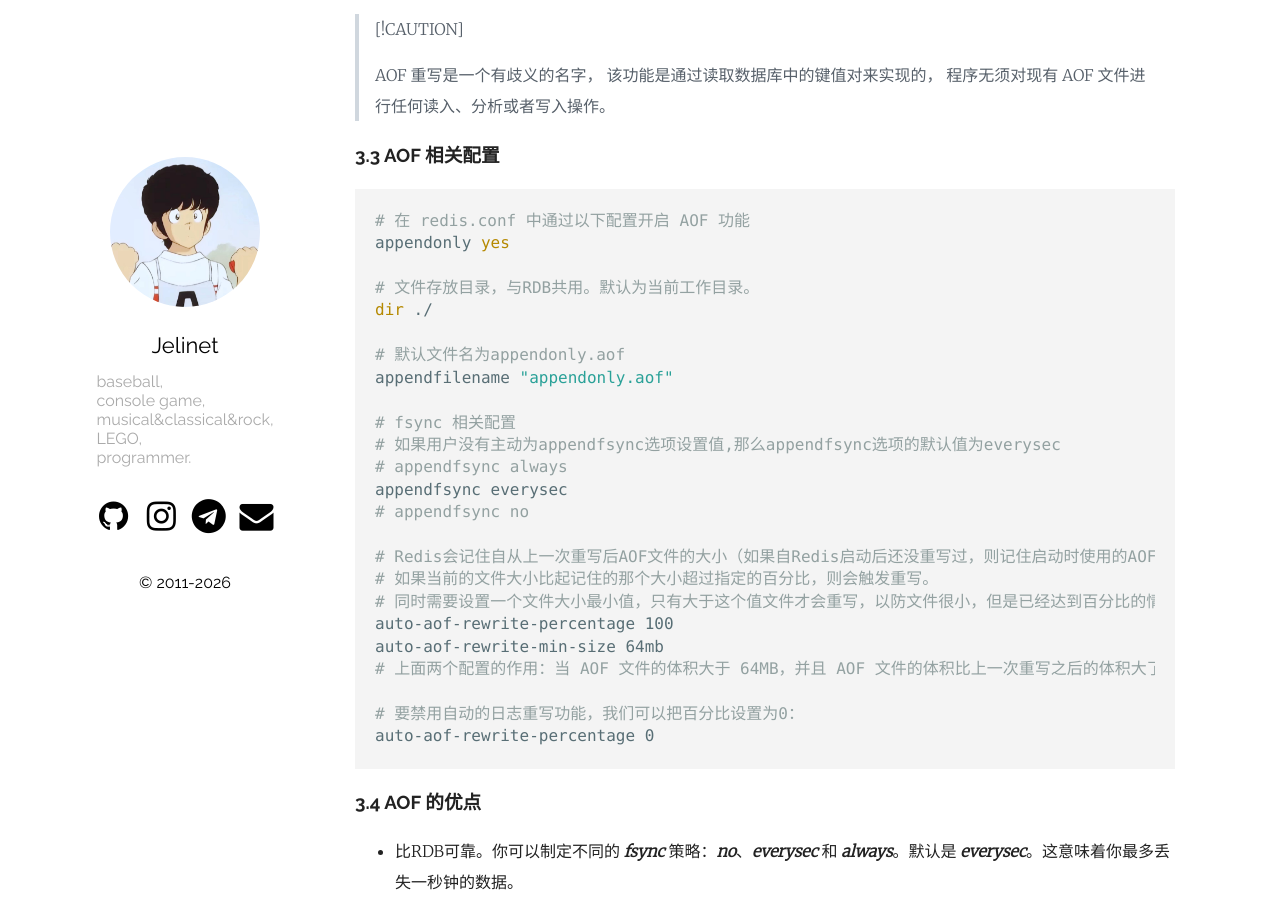
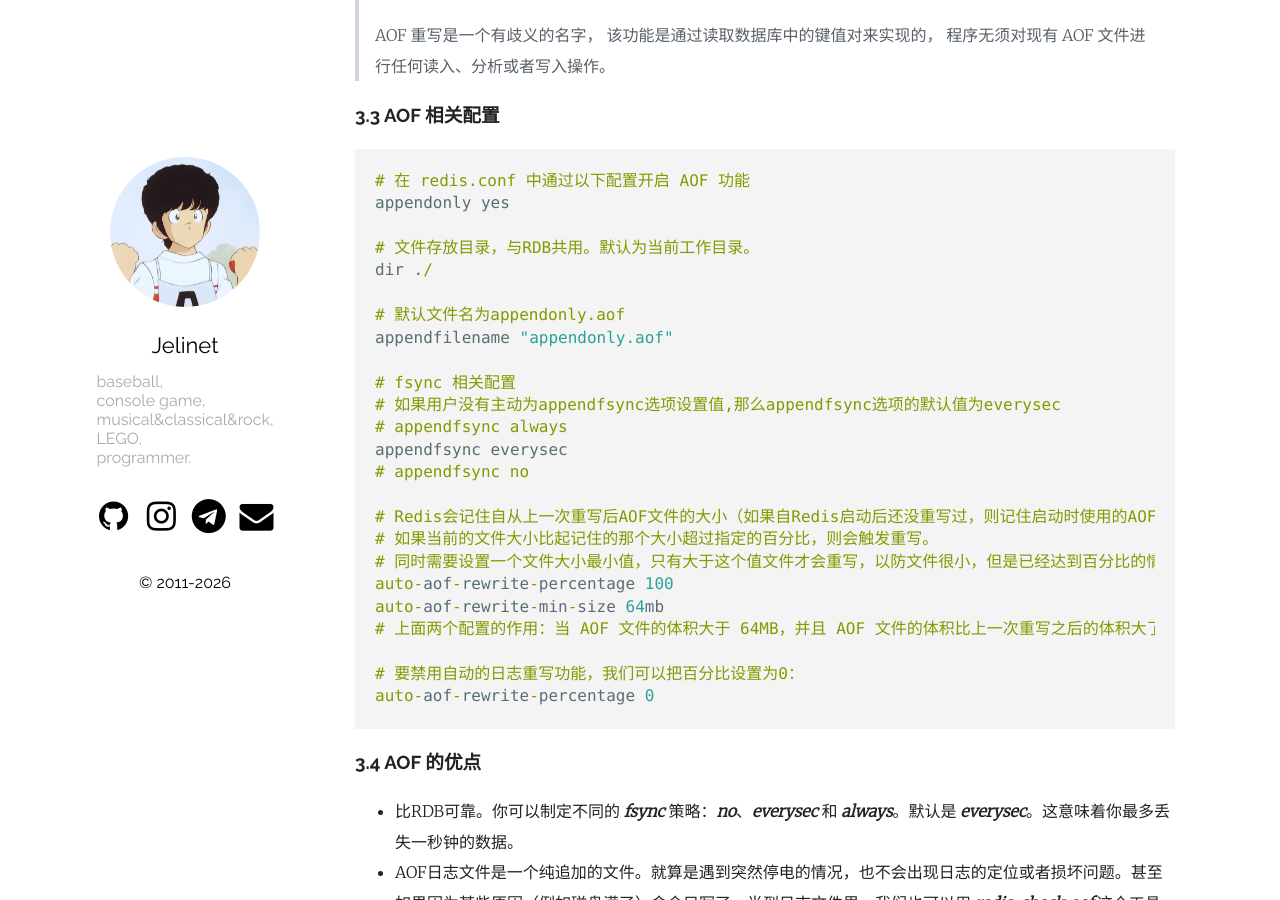
Before and after one commit to jelinet/jelinet.github.io, a Jekyll site: the page built from _posts/2018-06-24-redis笔记-持久化.markdown, in a window 1280 px wide and 900 px high, scrolled down 6758 px. Built offline with Jekyll 4.4.1, drawn with Linux system fonts in a browser that asks for light colours; some of the changed text lies outside the part shown.

Commit message:
Fix date format and markdown syntax in Redis notes
Updated date format and corrected markdown syntax in Redis persistence notes.

````diff
--- a/_posts/2018-06-24-redis笔记-持久化.markdown
+++ b/_posts/2018-06-24-redis笔记-持久化.markdown
@@ -92,11 +91,11 @@
 
 ### 2.2 RDB 相关配置
 
-**SAVE POINT** save \<seconds\> \<changes\>
+**SAVE POINT** save <seconds> <changes>
 
 当服务器启动的时候，客户端可以可以配置 ***保存点(save point)*** ，Redis 如果每 ***N*** 秒数据发生了 ***M*** 次改变就保存快照文件，例如下面：每隔一段时间执行一次***BGSAVE***（serverCron()）;
 
-```cmd
+```c
 # Save Point 配置
 # 这个保存点配置表示每60秒，如果数据发生了1000次以上的变动，Redis就会自动保存快照文件
 save 60 1000
@@ -107,15 +106,16 @@
 save 300 10 #300秒后至少10个key有变动
 save 60 10000 #60秒后至少10000个key有变动
 ```
-**stop-writes-on-bgsave-error** *yes | no*
+
+**stop-writes-on-bgsave-error** *yes \| no*
 
 如果 Redis 执行 RDB 持久化失败（常见于操作系统内存不足），那么 Redis 将不再接受 client 写入数据的请求。当然在实践中，我们通常会将 ***stop-writes-on-bgsave-error*** 设置为 ***false***，同时让监控系统在 Redis 执行 RDB 持久化失败时发送告警，以便介入解决，而不是粗暴地拒绝 client 的写入请求。
 
-**rdbcompression** *yes | no*
+**rdbcompression** *yes \| no*
 
 当生成 RDB 文件时，Redis 会判断字符串长度 >=20字节则压缩，否则不压缩存储，默认 Redis 会采用 [LZF](https://github.com/ning/compress) 算法进行数据压缩。
 
-**rdbchecksum** *yes | no*
+**rdbchecksum** *yes \| no*
 
 从版本5的 RDB 的开始，一个 **CRC64** 的校验码会放在文件的末尾。这样更能保证文件的完整性，但是在保存或者加载文件时会损失一定的性能（大概10%）。如果想追求更高的性能，可以把它禁用掉，这样文件在写入校验码时会用 **0** 替代，加载的时候看到 **0** 就会直接跳过校验。
 
@@ -141,7 +141,6 @@
 
 ![redis_databases结构](/../../image/redis/redis_databases结构.png)
 
-
 - SELECTDB 常量，标志即将要读入的数据库号db_number
 - db_number 数据库号，长度1、2、5字节；读取数据库号后，后面的键值对就能正确写入到不同的库中；
 - key_value_pairs 数据库键值对数据，带过期时间；
@@ -151,7 +150,6 @@
 | EXPIRSTIME_MS | Ms            | TYPE                  | key  | value |
 | ------------- | ------------- | --------------------- | ---- | ----- |
 | EXPIRSTIME_MS | 1515513600000 | REDIS_RDB_TYPE_STRING | Key  | value |
-
 
 ### 2.4 RDB 的优点
 
@@ -188,14 +186,14 @@
 
 举个例子， 如果客户端向服务器发送以下命令：
 
-```cmd
+```c
 redis> SET KEY VALUE
 OK
 ```
 
 那么服务器在执行这个 SET 命令之后， 会将以下协议内容追加到 `aof_buf` 缓冲区的末尾：
 
-```
+```c
 *3\r\n$3\r\nSET\r\n$3\r\nKEY\r\n$5\r\nVALUE\r\n
 ```
 
@@ -235,7 +233,7 @@
 
 ### 3.3 AOF 相关配置
 
-```shell
+```c
 # 在 redis.conf 中通过以下配置开启 AOF 功能
 appendonly yes
 
````
Also changed, not shown: other parts of _posts/2018-06-24-redis笔记-持久化.markdown (+1 -2 lines).
